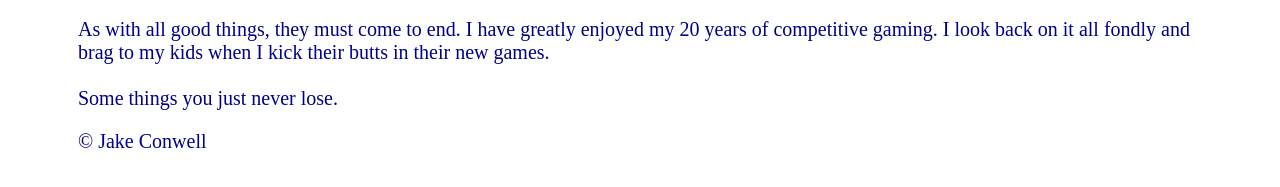
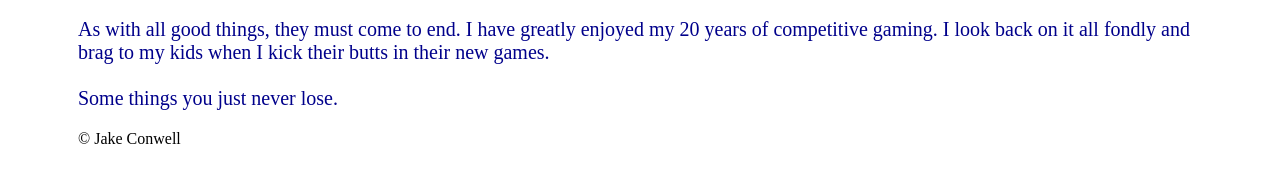
Before and after one commit to PT-Web-Dev-Jan-23/js-assignment-4-html-me-something-jlconwell, a website: page index.html in a window 1280 px wide. Shown: the part 5013-5200 px from the top of the page. Drawn offline with Linux system fonts and the light colour scheme.

Commit message:
actually take the <p> off

```diff
--- a/index.html
+++ b/index.html
@@ -76,7 +76,7 @@
          </article>
       </main>
       <footer>
-         <p>&#169 Jake Conwell</p>
+         &#169 Jake Conwell
       </footer>
    </body>
 </html>
```
